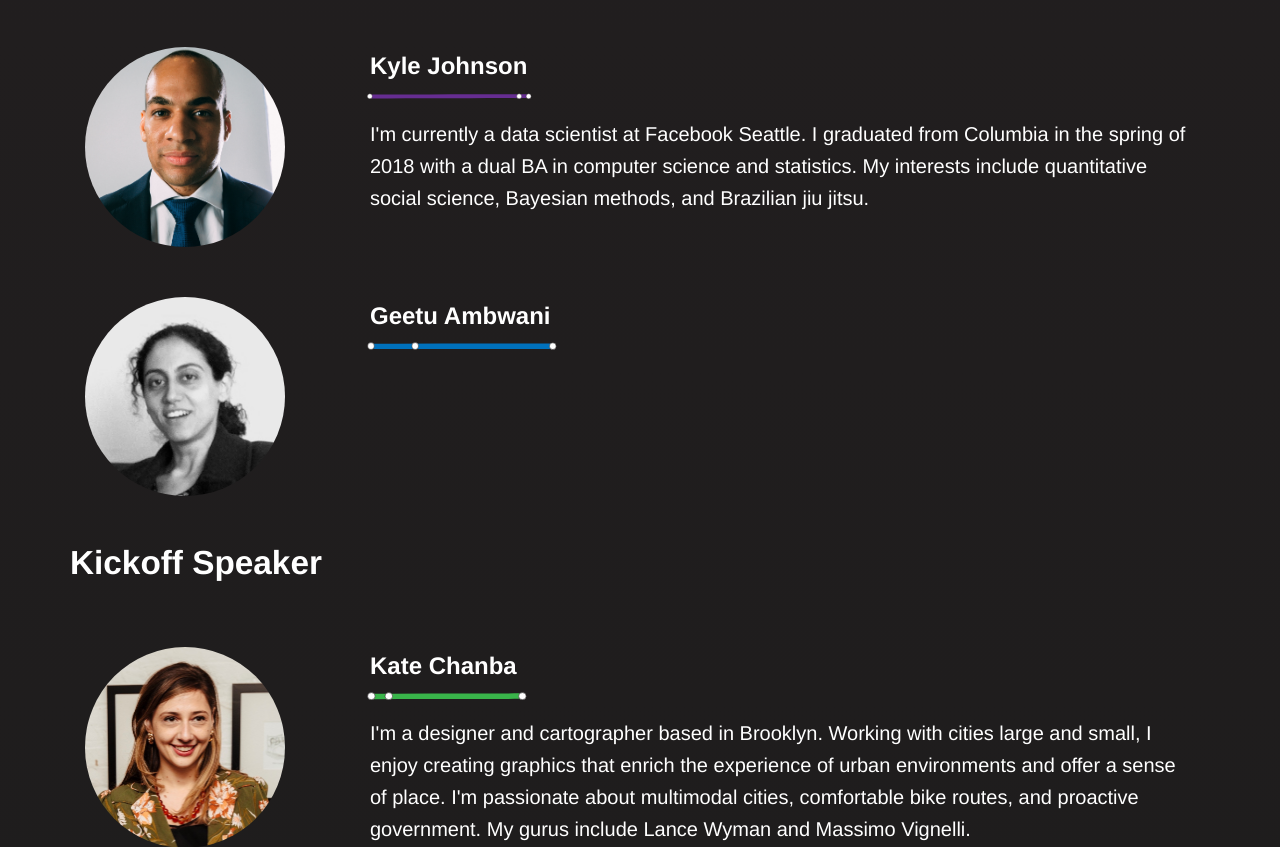
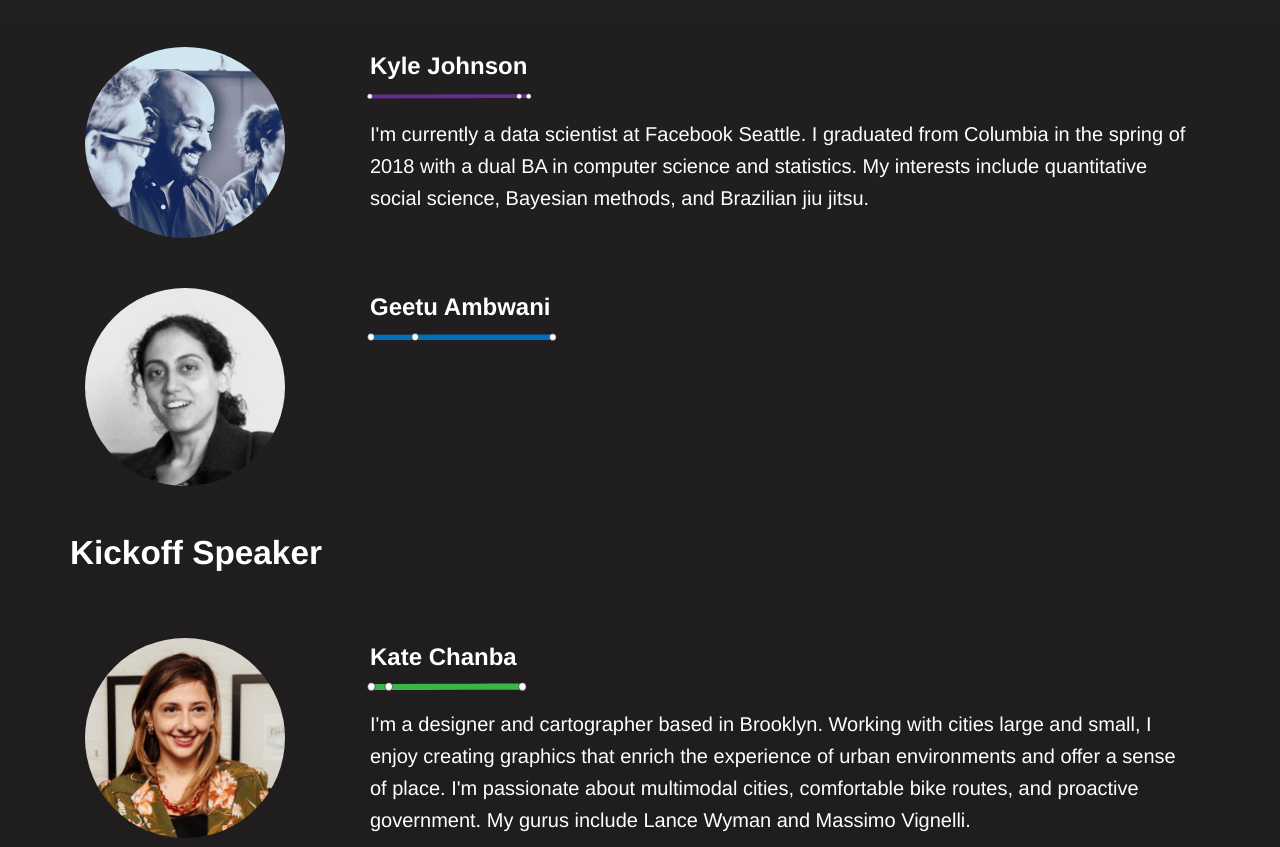
Before and after one commit to adicu/2019.devfe.st, a plain HTML site: page dist/index.html in a window 1280 px wide. Shown: the part 8677-9524 px from the top of the page. Drawn offline with Linux system fonts and the light colour scheme.

Commit message:
wrong file ext

```diff
--- a/dist/index.html
+++ b/dist/index.html
@@ -340,7 +340,7 @@
         <div class='content-begin'>
           <div class='row'>
             <div class="col-md-3">
-              <img src='img/judges/johnson.jpg' width='200px' class='judge-img'>
+              <img src='img/judges/johnson.png' width='200px' class='judge-img'>
             </div>
             <div class='col-md-9'>
               <h4 class='strong-text mta-brand'><span class='text-nowrap'>Kyle Johnson</h4>
```
